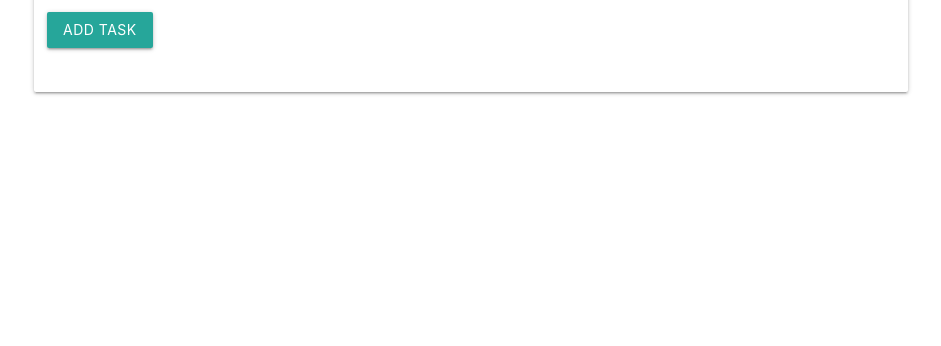
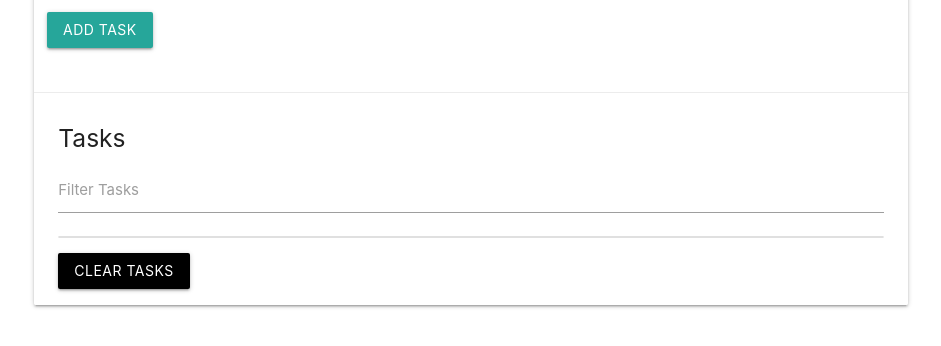
Before and after one commit to IrinaBBB/TaskListJS, a plain HTML site: page index.html in a window 1280 px wide. Shown: the part 136-482 px from the top of the page, without its empty margins (169-1110 px from the left). Drawn offline with nearby package versions, Linux system fonts and the light colour scheme.

Commit message:
add: UI for TaskFilter and Clearing Tasks

```diff
--- a/index.html
+++ b/index.html
@@ -29,6 +29,17 @@
                         <!-- /.row -->
                     </div>
                     <!-- /.card-content -->
+                    <div class="card-action">
+                        <h5 id="task-title">Tasks</h5>
+                        <div class="input-field col-s12">
+                            <input type="text" name="filter" id="filter">
+                            <label for="filter">Filter Tasks</label>
+                        </div>
+                        <!-- /.input-field col-s12 -->
+                        <ul class="collection"></ul>
+                        <a href="#" class="clear-tasks btn black">Clear Tasks</a>
+                    </div>
+                    <!-- /.card-action -->
                 </div>
                 <!-- /#main.card -->
             </div>
```
